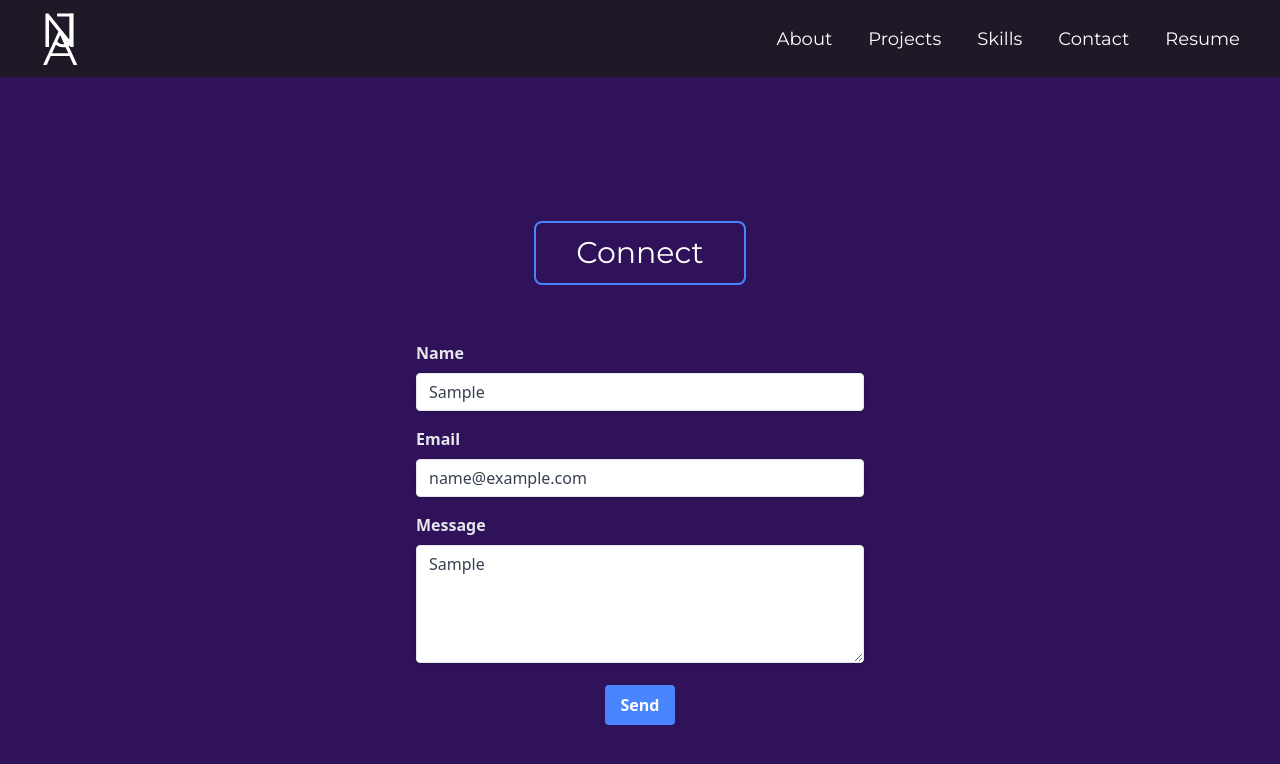
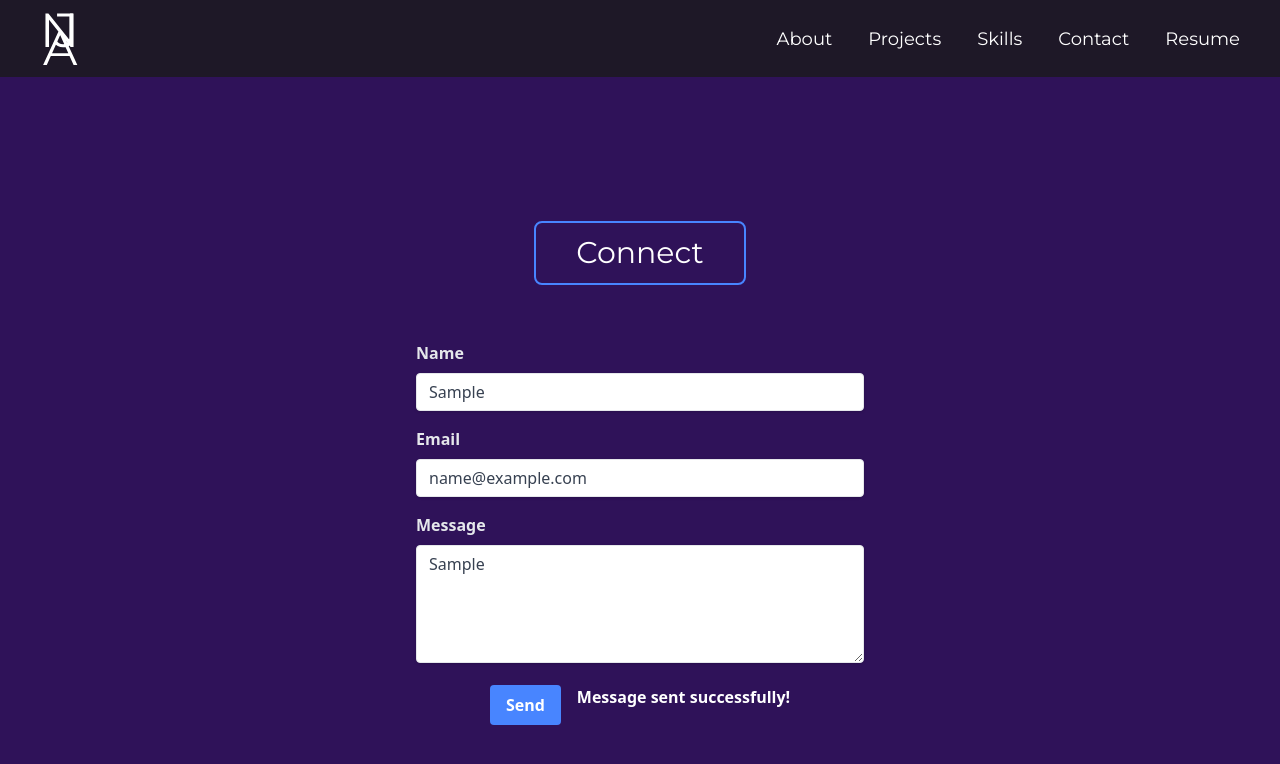
Before and after one commit to njandersen/personal-siteV2, a React (Vite) app: page /contact in a window 1280 px wide. Both pictures are taken after typing "Sample", "name@example.com", "Sample" into the empty fields and a click on the button "Send". Shown: the top 764 px of the page. Built offline with nearby package versions, Linux system fonts and the light colour scheme.

Commit message:
fix contact form to display message to user

```diff
--- a/src/pages/ContactFooter.jsx
+++ b/src/pages/ContactFooter.jsx
@@ -5,12 +5,19 @@ export default function ContactFooter() {
   const [name, setName] = useState("");
   const [email, setEmail] = useState("");
   const [message, setMessage] = useState("");
+  const [isSubmitting, setIsSubmitting] = useState(false);
+  const [submitMessage, setSubmitMessage] = useState("");
 
   const handleSubmit = (e) => {
     e.preventDefault();
-    console.log("Name:", name);
-    console.log("Email:", email);
-    console.log("Message:", message);
+    setIsSubmitting(true);
+
+    // Simulate form submission delay (remove this in production)
+    setTimeout(() => {
+      setSubmitMessage("Message sent successfully!");
+      setIsSubmitting(false);
+    }, 1500); // Simulate 1.5-second delay, replace with actual form submission
+
     // Send form data to server or API
   };
   return (
@@ -81,10 +88,16 @@ export default function ContactFooter() {
         <div className="flex justify-center">
           <button
             type="submit"
-            className="bg-secondary-100 hover:bg-secondary-200 text-white font-bold py-2 px-4 rounded focus:outline-none focus:shadow-outline"
+            className={`bg-secondary-100 hover:bg-secondary-200 text-white font-bold py-2 px-4 rounded focus:outline-none focus:shadow-outline ${
+              isSubmitting ? "opacity-50 cursor-not-allowed" : ""
+            }`}
+            disabled={isSubmitting}
           >
-            Send
+            {isSubmitting ? "Sending..." : "Send"}
           </button>
+          {submitMessage && (
+            <div className="ml-4 text-white font-bold">{submitMessage}</div>
+          )}
         </div>
       </form>
     </div>
```
